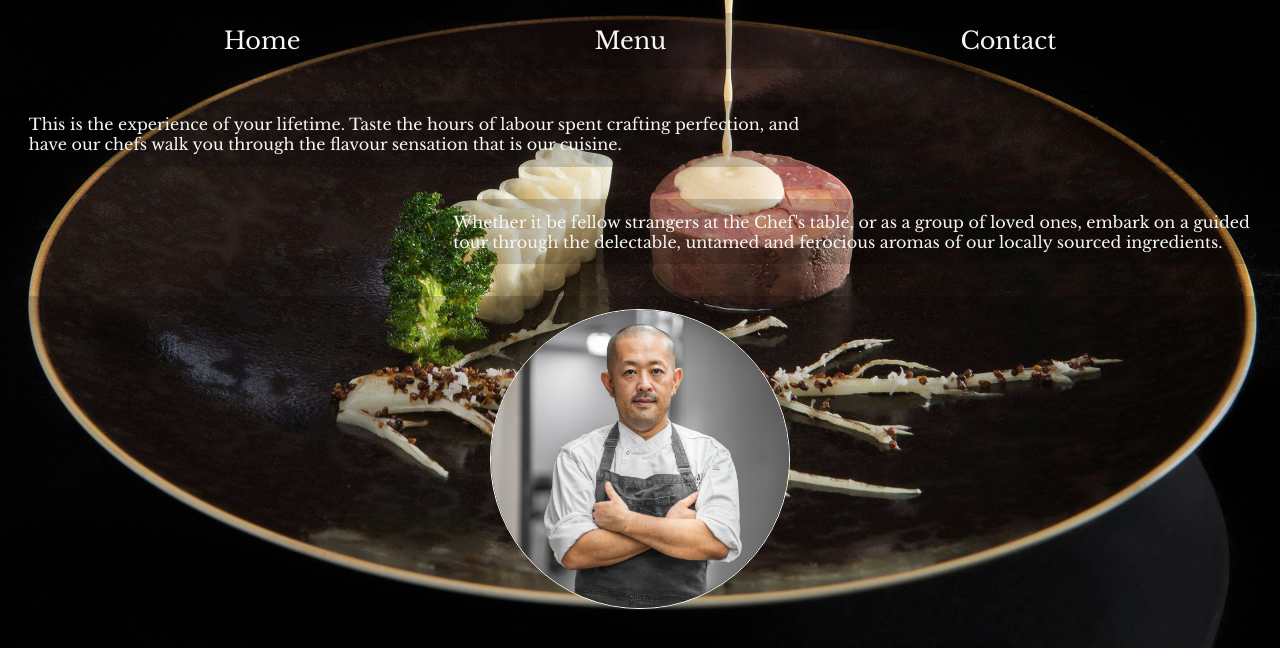
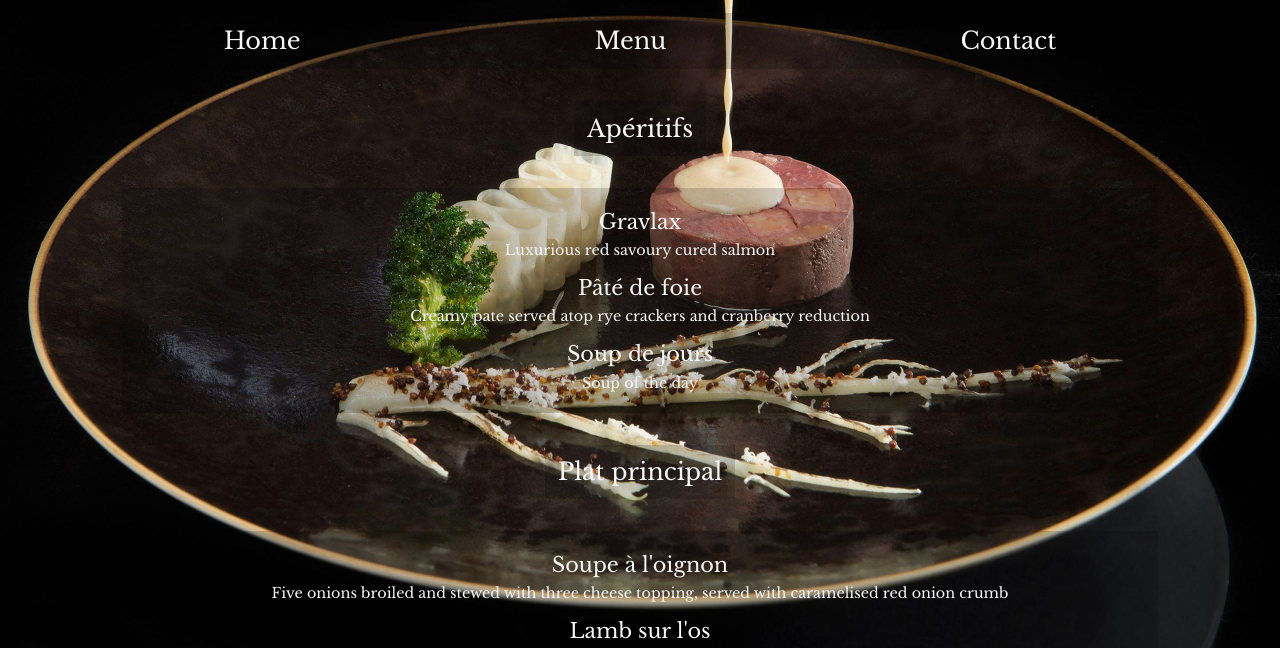
Before and after one commit to charlie-daniels/restaurant, a website built with webpack: page dist/index.html in a window 1280 px wide. Shown: the part 140-788 px from the top of the page. Built offline with nearby package versions, Linux system fonts and the light colour scheme.

Commit message:
Add menu

```diff
--- a/src/pages/contact.js
+++ b/src/pages/contact.js
@@ -3,10 +3,11 @@ import addressPng from './../images/address.png';
 
 function createLocation() {
   const location = document.createElement('div');
+  location.classList.add('content-center');
 
   const findUs = document.createElement('h2');
   findUs.textContent = 'Find us';
-  findUs.classList.add('background', 'content-center');
+  findUs.classList.add('background');
   const addressWrapper = document.createElement('div');
   addressWrapper.classList.add('background', 'content-center');
 
@@ -25,13 +26,14 @@ function createLocation() {
 
 function createTel() {
   const tel = document.createElement('div');
+  tel.classList.add('content-center');
 
   const talk = document.createElement('h2');
   talk.textContent = 'Talk with us';
-  talk.classList.add('background', 'content-center');
+  talk.classList.add('background');
   const phone = document.createElement('p');
   phone.textContent = '+1-202-555-0125';
-  phone.classList.add('background', 'content-center');
+  phone.classList.add('background');
 
   tel.append(
     talk,
--- /dev/null
+++ b/src/pages/menu.js
@@ -0,0 +1,68 @@
+import './../styles/menu.css';
+
+function createMenuItem(name, desc) {
+  const item = document.createElement('div');
+  item.classList.add('item')
+  const itemName = document.createElement('h3');
+  itemName.textContent = name;
+  const itemDesc = document.createElement('p');
+  itemDesc.textContent = desc;
+  item.append(itemName, itemDesc);
+
+  return item;
+}
+
+function createMenuSection(title, itemList) {
+  const wrapper = document.createElement('div');
+  wrapper.classList.add('content-center');
+
+  const heading = document.createElement('h2');
+  heading.textContent = title;
+  heading.classList.add('background');
+  const items = document.createElement('div');
+  items.classList.add('background', 'content-center', 'stretch');
+
+  itemList.forEach(i => {
+    items.appendChild(i);
+  });
+
+  wrapper.append(
+    heading,
+    items
+  );
+  return wrapper;
+}
+
+function createAppetisers() {
+  const itemList = [
+    createMenuItem('Gravlax', 'Luxurious red savoury cured salmon'),
+    createMenuItem('Pâté de foie', 'Creamy pate served atop rye crackers and cranberry reduction'),
+    createMenuItem('Soup de jours', 'Soup of the day')
+  ];
+
+  const appetisers = createMenuSection('Apéritifs', itemList)
+  return appetisers;
+}
+
+function createMains() {
+  const itemList = [
+    createMenuItem('Soupe à l\'oignon', 'Five onions broiled and stewed with three cheese topping, served with caramelised red onion crumb'),
+    createMenuItem('Lamb sur l\'os', 'Lamb on the bone served with lamb and red wine reduction and mixed summer vegetables'),
+    createMenuItem('Coq au vin', 'Chicken stew with white wine, served with herbal pomme puree')
+  ];
+
+  const mains = createMenuSection('Plat principal', itemList)
+  return mains;
+}
+
+export default function loadMenu() {
+  const menu = document.createElement('div');
+  menu.setAttribute('id', 'menu');
+
+  menu.append(
+    createAppetisers(),
+    createMains()
+  );
+
+  return menu;
+}
--- a/src/pages/website.js
+++ b/src/pages/website.js
@@ -1,6 +1,7 @@
 import './../styles/global.css';
 import loadHome from './home.js';
 import loadContact from './contact.js';
+import loadMenu from './menu.js';
 
 function loadPage(page) {
   const container = document.getElementById('current-page');
@@ -27,6 +28,7 @@ function createNav() {
   home.addEventListener('click', () => loadPage(loadHome()));
   const menu = document.createElement('button');
   menu.textContent = 'Menu';
+  menu.addEventListener('click', () => loadPage(loadMenu()));
   const contact = document.createElement('button');
   contact.textContent = 'Contact';
   contact.addEventListener('click', () => loadPage(loadContact()));
@@ -42,6 +44,7 @@ function createNav() {
 function createPageContainer() {
   const container = document.createElement('div');
   container.setAttribute('id', 'current-page');
+  container.classList.add('stretch');
   return container;
 }
 
@@ -75,5 +78,5 @@ export default function initialiseWebsite() {
   );
 
   document.querySelector('body').appendChild(content);
-  loadPage(loadHome());
+  loadPage(loadMenu());
 }
--- a/src/styles/global.css
+++ b/src/styles/global.css
@@ -84,6 +84,10 @@ nav > button {
   align-items: center;
 }
 
+.stretch {
+  width: 90%;
+}
+
 #content {
   min-height: 100vh;
 }
--- /dev/null
+++ b/src/styles/menu.css
@@ -0,0 +1,13 @@
+#menu h3 {
+  margin-bottom: .4rem;
+ font-size: 1.3rem;
+}
+
+#menu p {
+  font-size: 0.9rem;
+}
+
+#menu .item {
+  margin: .5rem 0;
+  text-align: center;
+}
```
Also changed, not shown: dist/main.js.
